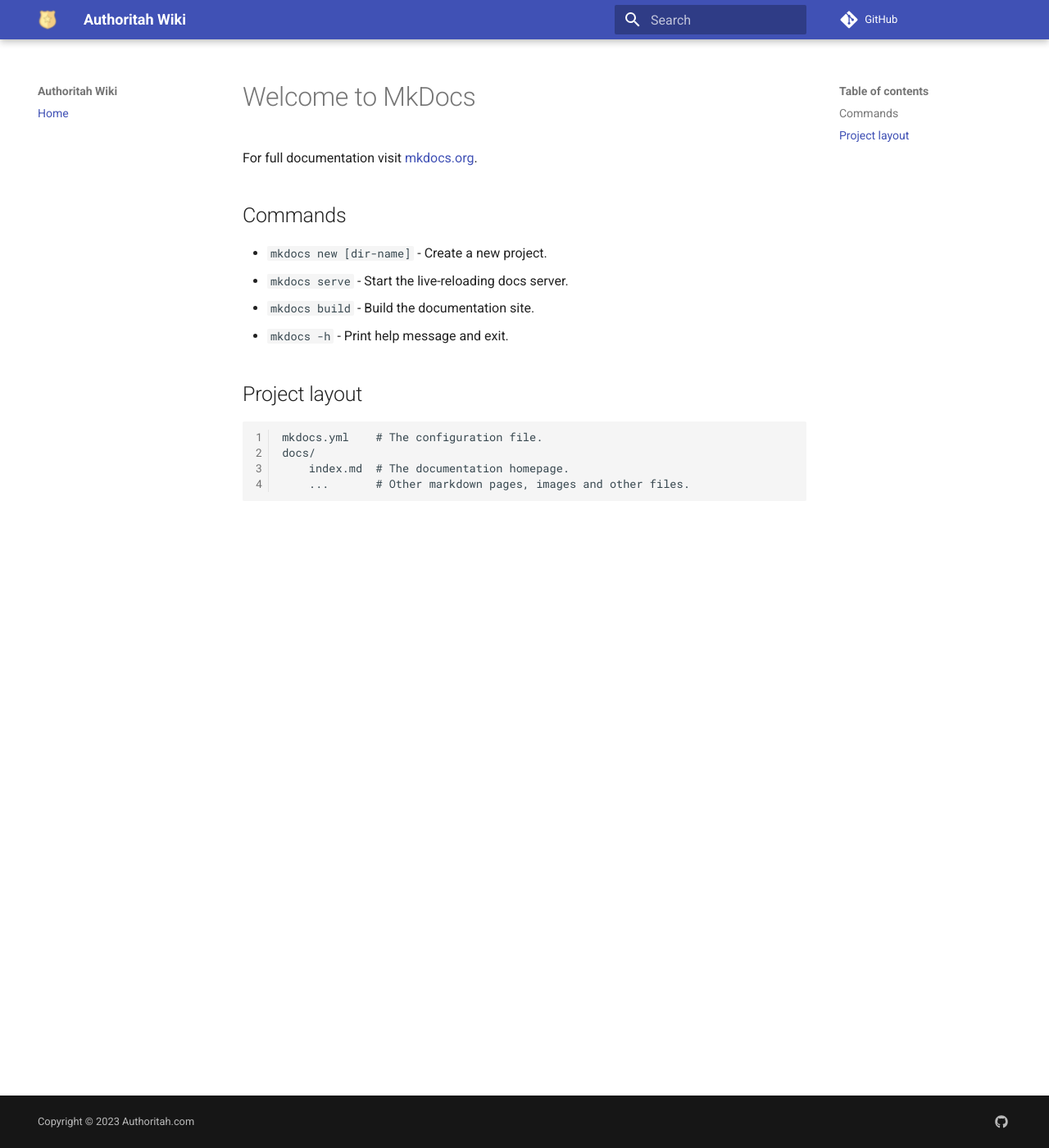
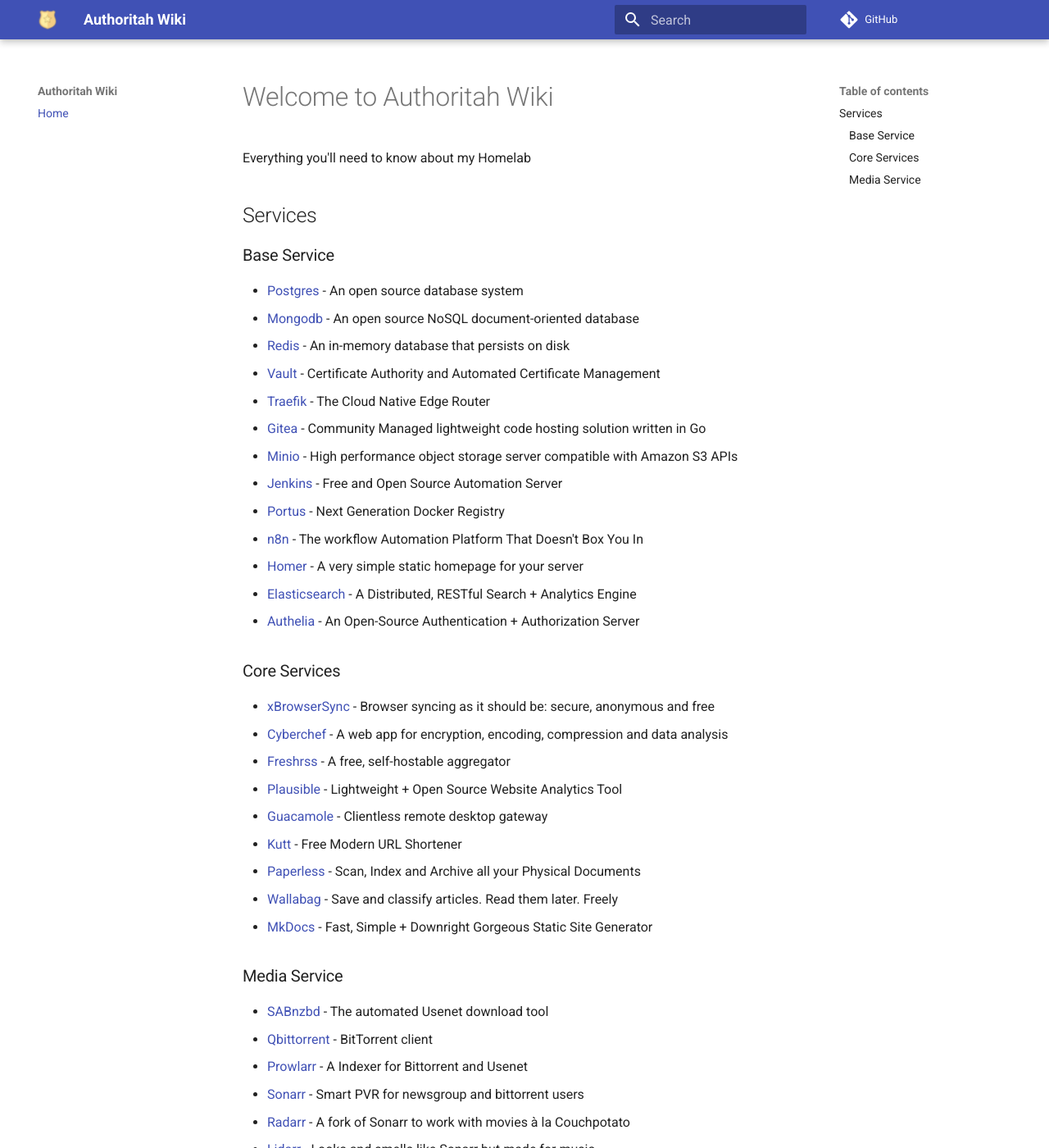
Before and after one commit to NX211/authoritah-wiki, an MkDocs documentation site: the page built from docs/index.md, in a window 1280 px wide and 1400 px high. Shown: the whole window at 82% size. Built offline with MkDocs 1.6.1 and Material for MkDocs 9.7.7, drawn with Linux system fonts in a browser that asks for light colours; comment, search, counter and statistics services are not loaded; some of the changed text lies outside the part shown.

Commit message:
homepage update

```diff
--- a/docs/index.md
+++ b/docs/index.md
@@ -1,17 +1,55 @@
-# Welcome to MkDocs
+# Welcome to Authoritah Wiki
 
-For full documentation visit [mkdocs.org](https://www.mkdocs.org).
+Everything you'll need to know about my Homelab
 
-## Commands
+## Services
 
-* `mkdocs new [dir-name]` - Create a new project.
-* `mkdocs serve` - Start the live-reloading docs server.
-* `mkdocs build` - Build the documentation site.
-* `mkdocs -h` - Print help message and exit.
+### Base Service
 
-## Project layout
+- [Postgres](https://www.postgresql.org/) - An open source database system
+- [Mongodb](https://www.mongodb.com/) - An open source NoSQL document-oriented database
+- [Redis](https://redis.io/) - An in-memory database that persists on disk
+- [Vault](https://github.com/hashicorp/vault) - Certificate Authority and Automated Certificate Management
+- [Traefik](https://containo.us/traefik/) - The Cloud Native Edge Router
+- [Gitea](https://gitea.io/en-us/) - Community Managed lightweight code hosting solution written in Go
+- [Minio](https://min.io/) - High performance object storage server compatible with Amazon S3 APIs
+- [Jenkins](https://jenkins.io/) -  Free and Open Source Automation Server
+- [Portus](https://port.us.org/) - Next Generation Docker Registry
+- [n8n](https://n8n.io/) - The workflow Automation Platform That Doesn't Box You In
+- [Homer](https://github.com/bastienwirtz/homer/) - A very simple static homepage for your server
+- [Elasticsearch](https://www.elastic.co/elasticsearch/) - A Distributed, RESTful Search + Analytics Engine
+- [Authelia](https://www.authelia.com/) - An Open-Source Authentication + Authorization Server
 
-    mkdocs.yml    # The configuration file.
-    docs/
-        index.md  # The documentation homepage.
-        ...       # Other markdown pages, images and other files.
+### Core Services
+
+- [xBrowserSync](https://www.xbrowsersync.org/) - Browser syncing as it should be: secure, anonymous and free
+- [Cyberchef](https://gchq.github.io/CyberChef/) - A web app for encryption, encoding, compression and data analysis
+- [Freshrss](https://freshrss.org/) - A free, self-hostable aggregator
+- [Plausible](https://plausible.io/) - Lightweight + Open Source Website Analytics Tool
+- [Guacamole](https://guacamole.apache.org/) - Clientless remote desktop gateway
+- [Kutt](https://kutt.it/) - Free Modern URL Shortener
+- [Paperless](https://github.com/paperless-ngx) - Scan, Index and Archive all your Physical Documents
+- [Wallabag](https://wallabag.org/en/) - Save and classify articles. Read them later. Freely
+- [MkDocs](https://js.wiki/) - Fast, Simple + Downright Gorgeous Static Site Generator
+
+### Media Service
+
+- [SABnzbd](https://sabnzbd.org/) - The automated Usenet download tool
+- [Qbittorrent](https://www.qbittorrent.org/) - BitTorrent client
+- [Prowlarr](https://prowlarr.github.io) - A Indexer for Bittorrent and Usenet
+- [Sonarr](https://github.com/Sonarr/Sonarr/) - Smart PVR for newsgroup and bittorrent users
+- [Radarr](https://github.com/Radarr/Radarr/) - A fork of Sonarr to work with movies à la Couchpotato
+- [Lidarr](https://github.com/lidarr/Lidarr/) - Looks and smells like Sonarr but made for music
+- [AMD](https://github.com/RandomNinjaAtk/docker-amd) - Lidarr companion for downloading Music
+- [AMVD](https://github.com/RandomNinjaAtk/docker-amvd) - Lidarr companion for downloading and tagging Music Videos
+- [Beets](https://beets.io/) - Organize your music collection once and for all
+- [Photoprism](https://photoprism.app/) - AI-Powered Photos App for the Decentralized Web
+- [Peertube](https://joinpeertube.org/) - Free Software to Take Back Control of your Videos
+- [Readarr](https://github.com/Readarr/Readarr/) - Readarr is a eBook collection manager for Usenet and BitTorrent users
+- [Bazarr](https://github.com/morpheus65535/bazarr/) - Bazarr is a companion application to Sonarr and Radarr that manages and downloads subtitles
+- [Tdarr](https://github.com/HaveAGitGat/Tdarr/) - Audio/Video library analytics + transcode automation using FFmpeg/HandBrake + video health checking
+- [Plex](https://plex.tv) - The Free Software Media System
+- [Kavita](https://github.com/Kareadita/Kavita) - Cross platform reading server
+- [Ombi](https://ombi.io/) - Want a movie or TV show on Jellyfin use Ombi
+- [Tautulli](https://tautulli.com/) - Monitor your Plex Media Server
+- [Wizarr](https://github.com/Wizarrrr/wizarr) - Manage Plex Invites + Onboarding
```
